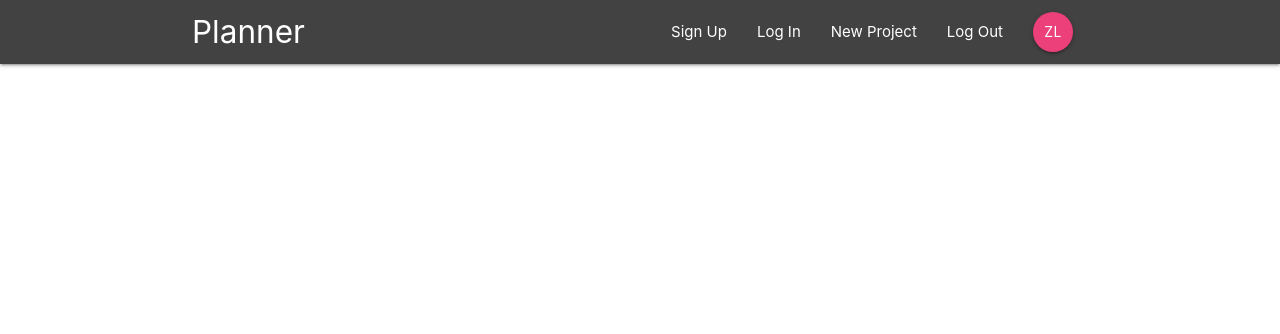
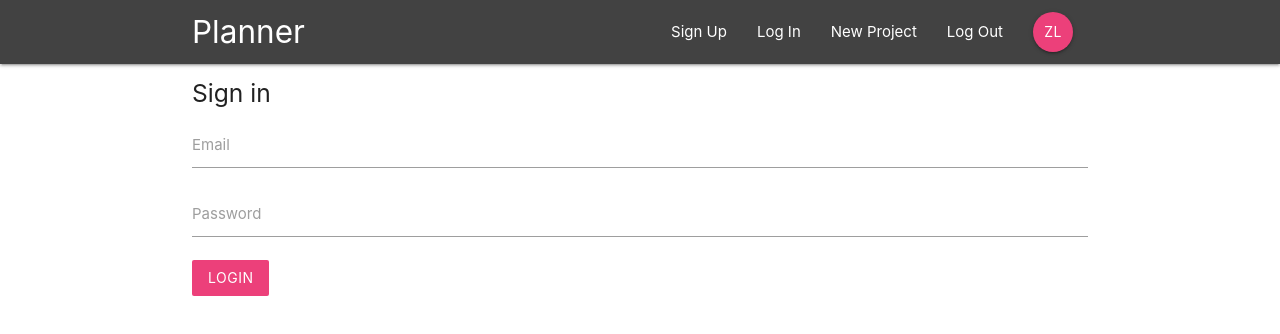
Before and after one commit to ZachLynch123/redux-firebase, a React (Create React App) app: page /login in a window 1280 px wide. Shown: the top 334 px of the page. Built offline with nearby package versions, Linux system fonts and the light colour scheme.

Commit message:
Sign in form created

```diff
--- a/src/App.js
+++ b/src/App.js
@@ -3,6 +3,7 @@
 import Navbar from './components/layout/Navbar';
 import Dashboard from './components/dashboard/Dashboard';
 import ProjectDetails from './components/projects/ProjectDetails';
+import SignIn from './components/auth/SignIn';
 
 class App extends Component {
   render() {
@@ -13,6 +14,7 @@
           <Switch>
             <Route exact path="/" component={Dashboard} />
             <Route path='/project/:id' component={ProjectDetails} />
+            <Route path="/login" component={SignIn} />
           </Switch>
         </div>
       </Router>
--- a/src/components/auth/SignIn.js
+++ b/src/components/auth/SignIn.js
@@ -0,0 +1,38 @@
+import React, { Component } from 'react'
+
+class SignIn extends Component {
+    state = {
+
+    }
+
+    handleChange = (e) => {
+        console.log(e);
+    }
+
+    handleSubmit = (e) => {
+        console.log(e);
+    }
+
+  render() {
+    return (
+      <div className="container">
+        <form onSubmit={this.handleSubmit} className="white">
+            <h5 className="grey-text-darken-3">Sign in</h5>
+            <div className="input-field">
+                <label htmlFor="email">Email</label>
+                <input type="email" id="email" onChange={this.handleChange} />
+            </div>
+            <div className="input-field">
+                <label htmlFor="password">Password</label>
+                <input type="password" id="password" onChange={this.handleChange} />
+            </div>
+            <div className="input-field">
+                <button className="btn pink lighten-1 z-depth-0">Login</button>
+            </div>
+        </form>
+      </div>
+    )
+  }
+}
+
+export default SignIn
```
Also changed, not shown: src/components/auth/SignUp.js (+13 -0 lines).
